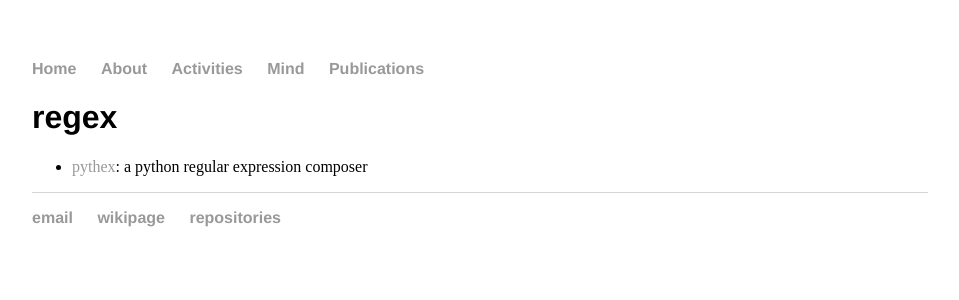
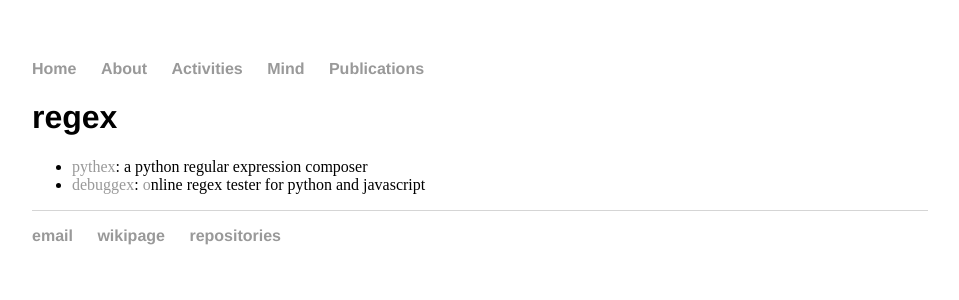
Before and after one commit to cleberjamaral/cleberjamaral.github.io, a Jekyll site: the page built from knowledge/programming/regex.md, in a window 1280 px wide. Shown: the top 300 px of the page, without its empty margins (160-1119 px from the left). Built offline with Jekyll 4.4.1, drawn with Linux system fonts in a browser that asks for light colours; our own code applies the rules of GitHub Pages for plain Markdown files.

Commit message:
GitBook: [master] one page modified

```diff
--- a/knowledge/programming/regex.md
+++ b/knowledge/programming/regex.md
@@ -5,3 +5,4 @@ description: regular expressions
 # regex
 
 * [pythex](https://pythex.org/): a python regular expression composer
+* [debuggex](https://www.debuggex.com/): [o](https://www.debuggex.com/)nline regex tester for python and javascript
```
